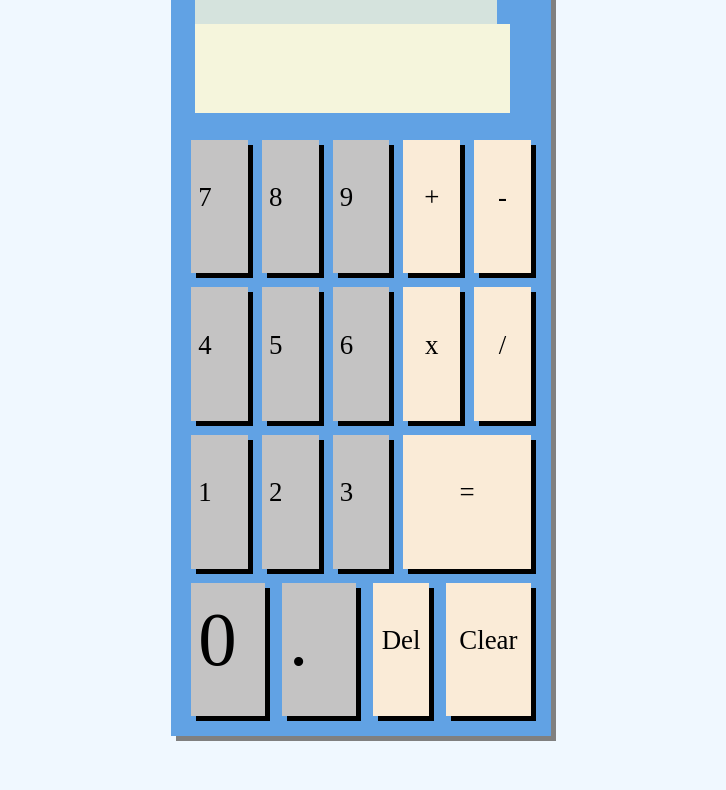
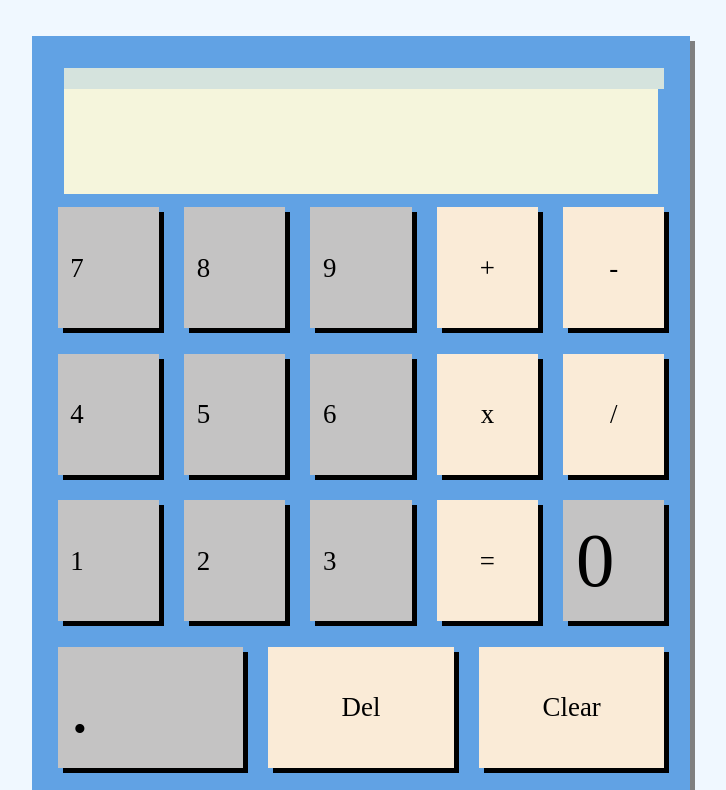
Before and after one commit to bribrah/calculator, a plain HTML site: page index.html in a window 1280 px wide. Shown: the part 281-1071 px from the top of the page, without its empty margins (279-1005 px from the left). Before the commit the page ends 1025 px from the top, so only its background shows below. Drawn offline with Linux system fonts and the light colour scheme.

Commit message:
fixed the flex of the calculator

```diff
--- a/index.html
+++ b/index.html
@@ -14,7 +14,9 @@
         <h2>Made by Brian Espinosa</h2>
     </div>
 
-    <div class="calculatorBox">
+    <div class="container">
+        <div class="calculator">
+
             <div class="topScreen"></div>
             <div class="screen"></div>
 
@@ -37,6 +39,7 @@
             <div class="number zero">.</div>
             <div class="operator">Del</div>
             <div class="operator clear">Clear</div>
+        </div>
 
     </div>
     <script src="main.js"></script>
--- a/main.css
+++ b/main.css
@@ -5,48 +5,57 @@ html{
 
 /*TITLE STYLES*/
 .header{
-    width: 25vw;
-    margin: auto;
     text-align: center;
-    font-size: 1.5em;
+    font-size: 5vmin;
 }
 
 
 /*CALCULATOR STYLES*/
-.calculatorBox{
+.calculator{
+    display: flex;
+    flex-wrap: wrap;
+
+}
+
+.calculator{
+    flex:1;
     display: flex;
     flex-wrap: wrap;
     justify-content: space-between;
-    width: 28%;
+    width: 50%;
     padding: 1%;
-    height: 750px;
     background-color: rgb(97, 162, 228);
     margin: auto;
     margin-top: 3vw;
     box-shadow: 5px 5px grey;
 }
-.calculatorBox div{
+.calculator div{
     width: 12%;
     margin: 2%;
     font-size: 2.1vw;
-    line-height: 100px;
+    line-height: 12vmin;
     padding: 2%;
     background: rgb(196, 195, 195);
 
 }
+.calculator > *{
+    flex: 1 10%;
+}
 .number:hover{
     background-color: aquamarine;
 }
-.calculatorBox .screen{
-    width:85%;
-    height: 10%;
+.calculator .screen{
+
+    min-width:85%;
+    min-height: 3em;
     margin: 3%;
     margin-bottom: 0%;
     background-color: beige;
     text-align: right;
-    margin-top: 0
+    margin-top: 0;
+    line-height: 6vmin;
 }
-.calculatorBox .topScreen{
+.calculator .topScreen{
     line-height: 20px;
     min-height: 20px;
     margin: 3%;
@@ -62,30 +71,28 @@ html{
 }
 
 /*CALCULATOR BUTTON STYLES */
-.calculatorBox .operator{
+.calculator .operator{
     text-align: center;
     vertical-align: middle;
-    line-height: 100px;
     background-color: antiquewhite;
     box-shadow: 5px 5px black
     }
     .operator:hover{
         background-color: rgb(179, 208, 235);
     }
-    .operator:active, .calculatorBox .number:active{
+    .operator:active, .calculator .number:active{
         box-shadow: 0px 0px
     }
-    .calculatorBox .number{
+    .calculator .number{
         box-shadow: 5px 5px black;
     }
-.calculatorBox .zero{
+.calculator .zero{
     width: 17%;
-    line-height: 100px;
     font-size: 6vw;
 }
-.calculatorBox .equals{
+.calculator .equals{
     width: 32%;
 }
-.calculatorBox .clear{
+.calculator .clear{
     width: 20%;
 }
```
Lines whose indentation alone changed are shown as unchanged.
